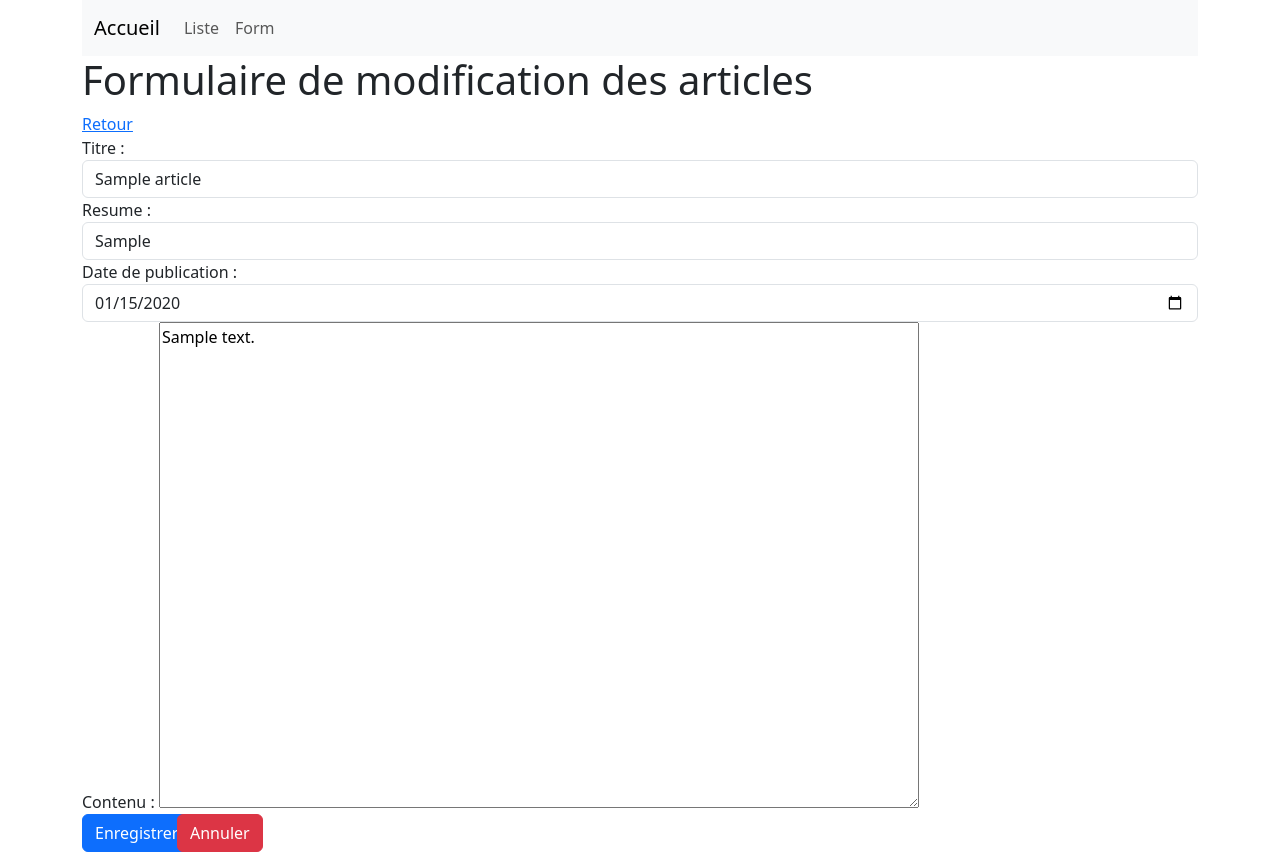
After one commit to seriadiallo/django-postgres-docker, a Django app: page /articles/edit/1/ in a window 1280 px wide. The commit adds this page. Run offline with Django 4.2, Linux system fonts and the light colour scheme; tables that the repository leaves empty hold one stand-in row (values such as "Sample post"); some libraries are stand-ins or nearby versions.

Commit message:
ajout des layout , modification d'un article et affichage des erreur

```diff
--- a/articles/forms.py
+++ b/articles/forms.py
@@ -14,6 +14,7 @@ class ArticleForm(forms.ModelForm):
     # tag = forms.CharField(max_length=240, min_length=2, required=True,
     #                       widget=forms.TextInput(attrs={'class': 'form-control'}))
 
+
     class Meta:
         model = Article
         fields = ('title', 'sumary', 'date_pub', 'content')
--- a/articles/models.py
+++ b/articles/models.py
@@ -5,10 +5,10 @@ from django.db import models
 
 class Article(models.Model):
 
-    title = models.CharField(max_length=255)
-    sumary = models.CharField(max_length=255, null=True, blank=True)
-    content = models.TextField()
-    date_pub = models.DateField(null=True)
+    title = models.CharField(max_length=255, verbose_name='titre')
+    sumary = models.CharField(max_length=255, null=True, blank=True, verbose_name='resume')
+    content = models.TextField(verbose_name='contenu')
+    date_pub = models.DateField(null=True, verbose_name='date de publication')
 
     def __str__(self):
         return self.title
--- /dev/null
+++ b/articles/templates/articles/edit.html
@@ -0,0 +1,24 @@
+{% extends "articles/layout.html" %}
+
+    {% block content %}
+    <h1>Formulaire de modification des articles</h1>
+    <a href="{% url 'list-articles' %}">Retour</a>
+    <form action="{% url 'edit' article.id %}" method="post">
+        {% csrf_token %}
+
+        {% for field in form %}
+            {{ field.label_tag }} {{ field }}
+        {% endfor %}
+        <div class="row">
+            <div class="col-md-1">
+                <button type="submit" class="btn btn-primary">Enregistrer</button>
+            </div>
+            <div class="col-md-1">
+                <button type="reset" class="btn btn-danger">Annuler</button>
+            </div>
+        </div>
+
+
+    </form>
+
+    {% endblock content %}
--- /dev/null
+++ b/articles/templates/articles/layout.html
@@ -0,0 +1,22 @@
+{% load static %}
+<!DOCTYPE html>
+<html lang="en">
+<head>
+    <meta charset="UTF-8">
+    <link rel="stylesheet" href="{% static 'articles/bootstrap.css' %}">
+    <meta name="viewport" content="width=device-width, initial-scale=1.0">
+
+    <title>Articles</title>
+</head>
+<body>
+    <div class="container">
+        {% include "articles/navbar.html" %}
+
+        {% block content %}
+        {% endblock content %}
+    </div>
+
+
+
+</body>
+</html>
--- /dev/null
+++ b/articles/templates/articles/navbar.html
@@ -0,0 +1,20 @@
+<nav class="navbar navbar-expand-lg bg-body-tertiary">
+    <div class="container-fluid">
+      <a class="navbar-brand" href="#">Accueil</a>
+      <button class="navbar-toggler" type="button" data-bs-toggle="collapse" data-bs-target="#navbarNav" aria-controls="navbarNav" aria-expanded="false" aria-label="Toggle navigation">
+        <span class="navbar-toggler-icon"></span>
+      </button>
+      <div class="collapse navbar-collapse" id="navbarNav">
+        <ul class="navbar-nav">
+
+          <li class="nav-item">
+            <a class="nav-link" href="{% url "list-articles" %}">Liste</a>
+          </li>
+          <li class="nav-item">
+            <a class="nav-link" href="{% url "form-articles" %}">Form</a>
+          </li>
+
+        </ul>
+      </div>
+    </div>
+</nav>
--- a/articles/urls.py
+++ b/articles/urls.py
@@ -1,8 +1,9 @@
 from django.urls import path
 
-from .views import list_article, formulaire
+from .views import list_article, formulaire, get_and_update
 
 urlpatterns = [
     path('', list_article, name='list-articles'),
     path('ajout/', formulaire, name='form-articles'),
+    path('edit/<int:id>/', get_and_update, name='edit'),
 ]
--- a/articles/views.py
+++ b/articles/views.py
@@ -17,13 +17,7 @@ def formulaire(request):
     if request.method == 'POST':
         form = ArticleForm(request.POST)
         if form.is_valid():
-            # cleaned_data = form.cleaned_data
-            # article = Article(**cleaned_data)
-            # article.title = cleaned_data['title']
-            # article.sumary = cleaned_data['sumary']
-            # article.date_pub = cleaned_data['date_pub']
-            # article.content = cleaned_data['content']
-            form.save()
+            form.save()  # enregistrement dans la base
             return redirect(reverse('list-articles'))
         else:
             print(form.errors)
@@ -33,3 +27,18 @@ def formulaire(request):
         'form': form
     }
     return render(request, 'articles/formulaire.html', context)
+
+
+def get_and_update(request, id):
+    article = Article.objects.get(id=id)  # recuperation d'un article
+    if request.method == 'GET':
+        form = ArticleForm(instance=article)  # creation d'un formulaire
+    elif request.method == 'POST':
+        form = ArticleForm(instance=article, data=request.POST)  # creation d'un formulaire
+        if form.is_valid():
+            form.save()
+    context = {
+        'article': article,
+        'form': form
+    }
+    return render(request, 'articles/edit.html', context)
--- a/blog/settings.py
+++ b/blog/settings.py
@@ -104,7 +104,7 @@ AUTH_PASSWORD_VALIDATORS = [
 # Internationalization
 # https://docs.djangoproject.com/en/4.2/topics/i18n/
 
-LANGUAGE_CODE = 'en-us'
+LANGUAGE_CODE = 'fr'
 
 TIME_ZONE = 'UTC'
 
@@ -122,3 +122,6 @@ STATIC_URL = 'static/'
 # https://docs.djangoproject.com/en/4.2/ref/settings/#default-auto-field
 
 DEFAULT_AUTO_FIELD = 'django.db.models.BigAutoField'
+
+MEDIA_ROOT = f"{BASE_DIR}/media/"
+MEDIA_URL = '/media/'
```
Also changed, not shown: articles/templates/articles/formulaire.html (+20 -30 lines), articles/templates/articles/list-articles.html (+4 -13 lines), articles/migrations/0002_alter_article_content_alter_article_date_pub_and_more.py (added).
